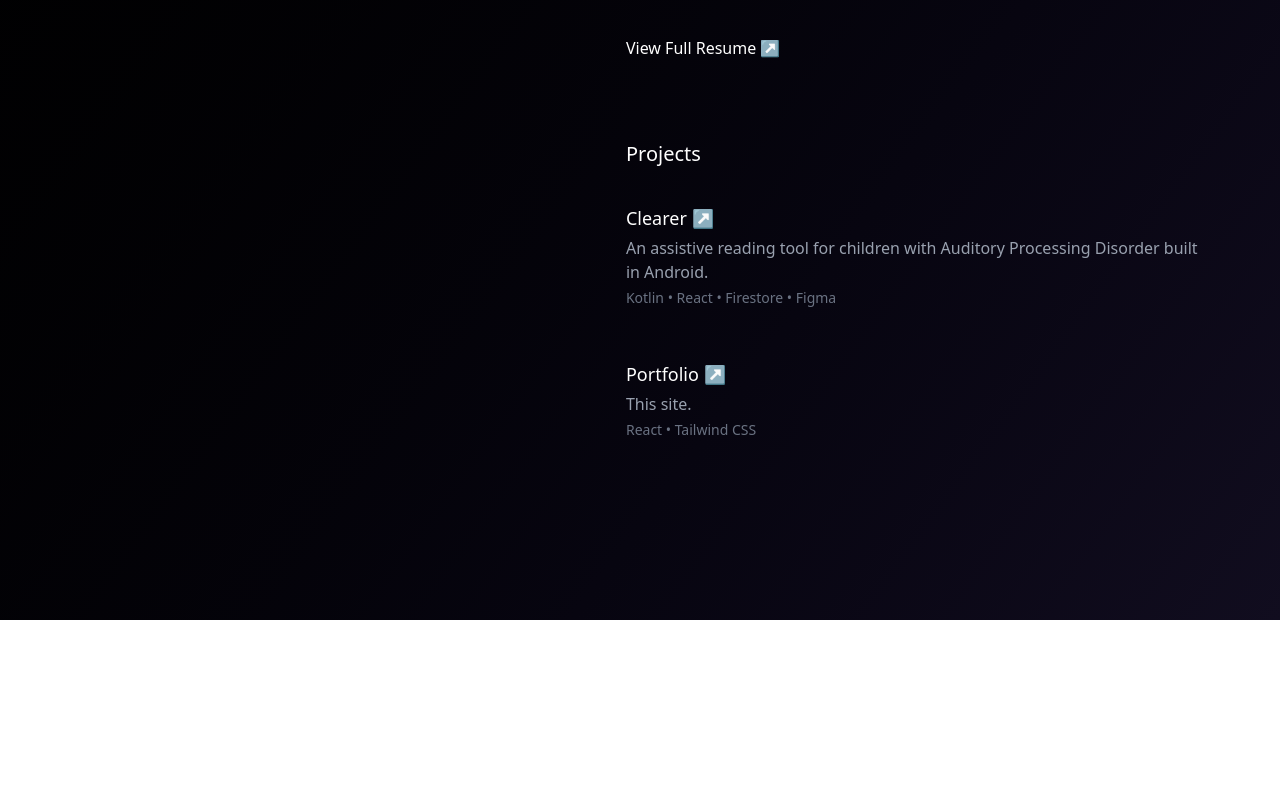
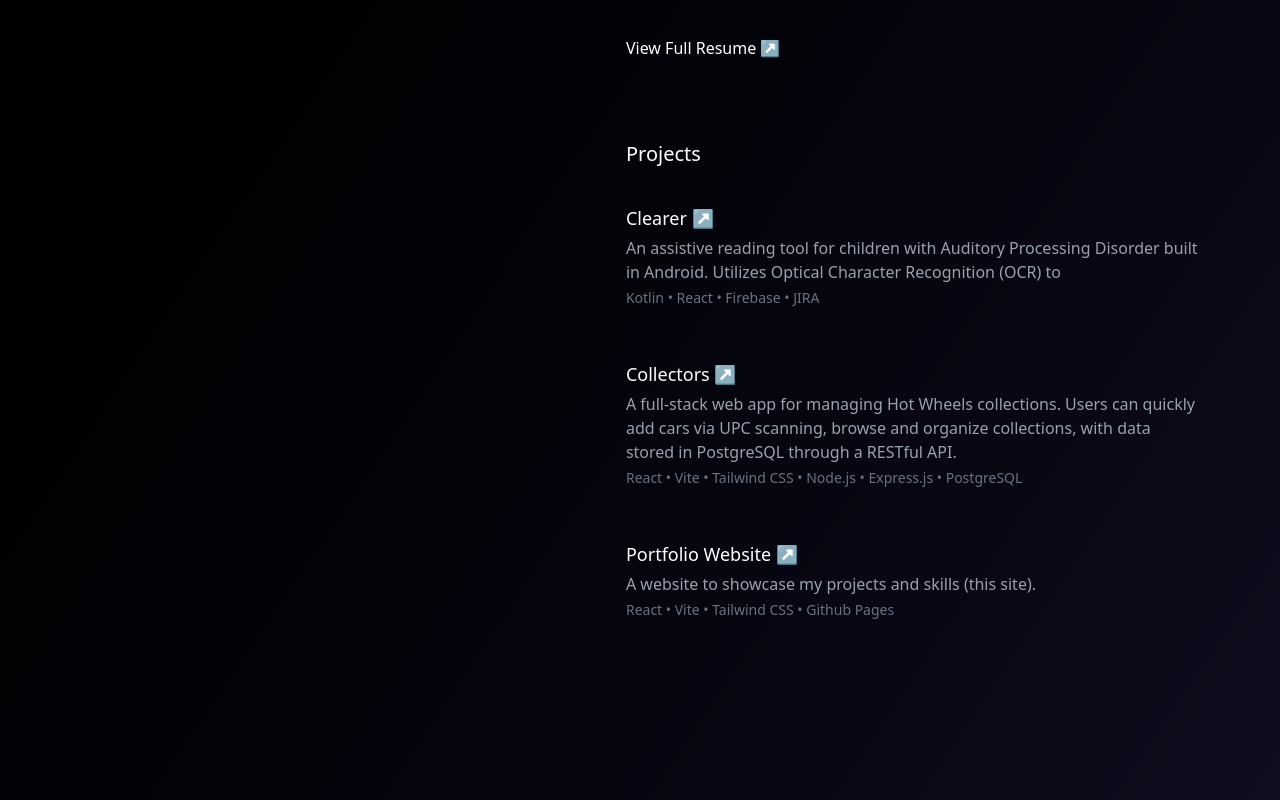
Before and after one commit to MastracciN/mastraccin.github.io, a React (Vite) app: page / in a window 1280 px wide. Shown: the part 1116-1916 px from the top of the page. Before the commit the page ends 1736 px from the top, so only its background shows below. Built offline with nearby package versions, Linux system fonts and the light colour scheme.

Commit message:
added collectors to projects section

```diff
--- a/src/Portfolio.jsx
+++ b/src/Portfolio.jsx
@@ -106,15 +106,25 @@ const Portfolio = () => {
               <a href="https://github.com/MastracciN/Clearer" target="_blank" rel="noopener noreferrer"
                 className="block group transition-all duration-300 hover:bg-gray-900 rounded-lg py-6 -mx-6 px-6">
                 <p className="text-lg mb-1 group-hover:underline group-hover:text-blue-500 transition-colors duration-300">Clearer ↗</p>
-                <p className="text-gray-400 mb-1">An assistive reading tool for children with Auditory Processing Disorder built in Android.</p>
-                <p className="text-gray-500 mb-1 text-sm">Kotlin • React • Firestore • Figma</p>
+                <p className="text-gray-400 mb-1">An assistive reading tool for children with Auditory Processing Disorder built in Android. Utilizes
+                  Optical Character Recognition (OCR) to
+                </p>
+                <p className="text-gray-500 mb-1 text-sm">Kotlin • React • Firebase • JIRA</p>
+              </a>
+              <a href="https://github.com/MastracciN/Collectors" target="_blank" rel="noopener noreferrer"
+                className="block group transition-all duration-300 hover:bg-gray-900 rounded-lg py-6 -mx-6 px-6">
+                <p className="text-lg mb-1 group-hover:underline group-hover:text-blue-500 transition-colors duration-300">Collectors ↗</p>
+                <p className="text-gray-400 mb-1">A full-stack web app for managing Hot Wheels collections. Users can quickly add cars via UPC scanning,
+                  browse and organize collections, with data stored in PostgreSQL through a RESTful API.</p>
+                <p className="text-gray-500 mb-1 text-sm">React • Vite • Tailwind CSS • Node.js • Express.js • PostgreSQL</p>
               </a>
               <a href="https://github.com/MastracciN/mastraccin.github.io" target="_blank" rel="noopener noreferrer"
                 className="block group transition-all duration-300 hover:bg-gray-900 rounded-lg py-6 -mx-6 px-6">
-                <p className="text-lg mb-1 group-hover:underline group-hover:text-blue-500 transition-colors duration-300">Portfolio ↗</p>
-                <p className="text-gray-400 mb-1">This site.</p>
-                <p className="text-gray-500 mb-1 text-sm">React • Tailwind CSS</p>
+                <p className="text-lg mb-1 group-hover:underline group-hover:text-blue-500 transition-colors duration-300">Portfolio Website ↗</p>
+                <p className="text-gray-400 mb-1">A website to showcase my projects and skills (this site).</p>
+                <p className="text-gray-500 mb-1 text-sm">React • Vite • Tailwind CSS • Github Pages</p>
               </a>
+
           </section>
 
           {/* Links Section */}
```
